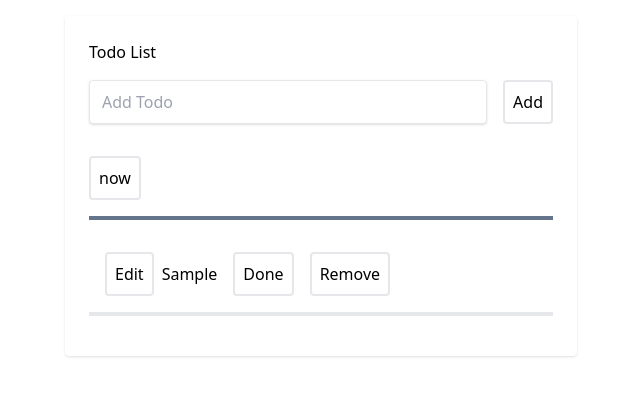
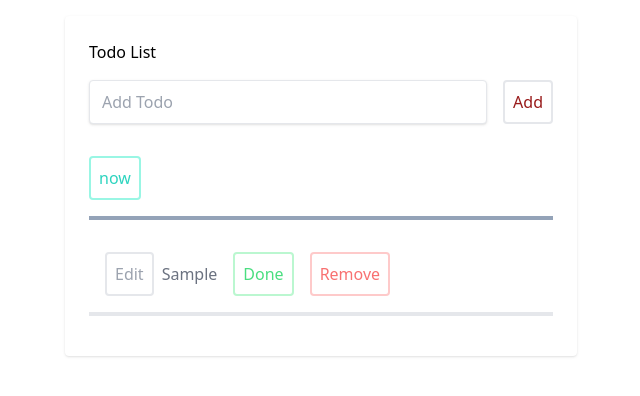
Before and after one commit to kuma0328/todolist, a React (Create React App) app: page / in a window 1280 px wide. Both pictures are taken after typing "Sample" into the empty fields and a click on the button "Add". Shown: the top 396 px of the page, without its empty margins (319-959 px from the left). Built offline with nearby package versions, Linux system fonts and the light colour scheme.

Commit message:
change style

```diff
--- a/src/components/Button/Add.jsx
+++ b/src/components/Button/Add.jsx
@@ -19,7 +19,7 @@ const Add = ({setTodos}) => {
         <input type="text" ref={todoNameRef} placeholder="Add Todo"
         className="shadow appearance-none border rounded w-full py-2 px-3 mr-4 text-grey-darker"/>
         <button onClick={handleAddTodo}
-        className="flex-no-shrink p-2 border-2 rounded text-teal border-teal hover:text-white hover:bg-teal">
+        className="flex-no-shrink p-2 border-2 rounded text-red-800 border-teal hover:text-white hover:bg-teal">
           Add</button>
       </div>
     </>
--- a/src/components/Button/Complete.jsx
+++ b/src/components/Button/Complete.jsx
@@ -11,7 +11,7 @@ const Complete = ({ todo, todos, setTodos, switchText }) => {
     <>
       <div>{ switchText ?
       <button onClick={handleCheck}
-      className="flex-no-shrink p-2 ml-4 mr-2 border-2 rounded hover:text-white text-green border-green hover:bg-green"
+      className="flex-no-shrink p-2 ml-4 mr-2 border-2 rounded hover:text-white text-green-400 border-green-200 hover:bg-green"
       >Done</button> : <div></div>
       }</div>
     </>
--- a/src/components/Button/Delete.jsx
+++ b/src/components/Button/Delete.jsx
@@ -8,7 +8,7 @@ const Delete = ({ todo, todos, setTodos }) => {
   return (
     <>
       <button onClick={handleClear}
-      className="flex-no-shrink p-2 ml-2 border-2 rounded text-red border-red hover:text-white hover:bg-red"
+      className="flex-no-shrink p-2 ml-2 border-2 rounded text-red-400 border-red-200 hover:text-white hover:bg-red"
       >Remove</button>
     </>
   )
--- a/src/components/Button/Edit.jsx
+++ b/src/components/Button/Edit.jsx
@@ -19,7 +19,7 @@ const Edit = ({ todo, todos, setTodos, switchText }) => {
   return (
     <>
       <button onClick={handleEdit}
-      className="flex-no-shrink p-2 ml-4 mr-2 border-2 rounded hover:text-white text-grey border-grey hover:bg-grey">
+      className="flex-no-shrink p-2 ml-4 mr-2 border-2 rounded hover:text-white text-gray-400 border-grey-400 hover:bg-grey-200">
         Edit</button>
           <div>
           { edit ?
@@ -29,7 +29,7 @@ const Edit = ({ todo, todos, setTodos, switchText }) => {
             className="shadow appearance-none border rounded w-full py-2 px-3 mr-4 text-grey-darker"
             />
             <button onClick={handleChangeText}
-            className="flex-no-shrink border-2 rounded text-teal border-teal hover:text-white hover:bg-teal"
+            className="flex-no-shrink border-2 rounded text-gray-400 border-teal hover:text-white hover:bg-teal"
             >EditDone
             </button>
             </div>
--- a/src/components/Button/History.jsx
+++ b/src/components/Button/History.jsx
@@ -6,14 +6,13 @@ const History = ({ switchText, setSwitchText }) => {
 
   return (
     <>
-      <div className="mb-4 flex mt-4 border-b-4 border-slate-500 py-4">
+      <div className="mb-4 flex mt-4 border-b-4 border-slate-400 py-4">
         <button
         onClick={handleHistory}
-        className="flex-no-shrink p-2 border-2 rounded text-teal border-teal hover:text-white hover:bg-teal"
         ><div> {
           switchText ?
-          <div>now</div> :
-          <div>past</div>
+          <div className="text-teal-400 p-2 border-2 border-teal-200 rounded flex-no-shrink hover:text-white hover:bg-teal">now</div> :
+          <div className="text-pink-400 p-2 border-2 border-pink-200 rounded flex-no-shrink hover:text-white hover:bg-teal">past</div>
           }
           </div>
         </button>
--- a/src/components/ShowText.jsx
+++ b/src/components/ShowText.jsx
@@ -3,9 +3,9 @@ const ShowText = ({ switchText, text}) => {
     <>
       {
         switchText ?
-        <div className="w-full text-grey-darkest">{text}</div>
+        <div className="w-full text-gray-500">{text}</div>
         :
-        <div className="w-full line-through text-green">{text}</div>
+        <div className="w-full line-through text-gray-400">{text}</div>
       }
     </>
   )
--- a/src/components/Title.jsx
+++ b/src/components/Title.jsx
@@ -2,7 +2,7 @@
 const Title = () => {
   return (
     <>
-      <h1 className="mb-4 text-grey-darkest">Todo List</h1>
+      <h1 className="mb-4">Todo List</h1>
     </>
   )
 }
```
Also changed, not shown: package.json (line endings or trailing spaces), 11 other files (tests, documents, lock files or other folders).
